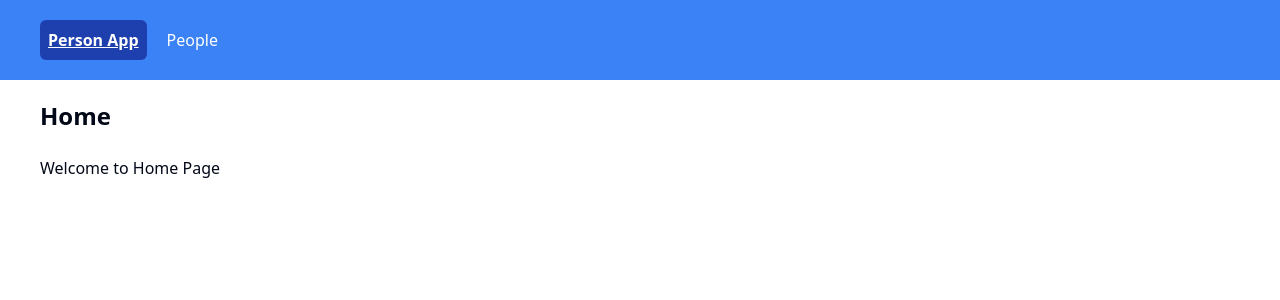
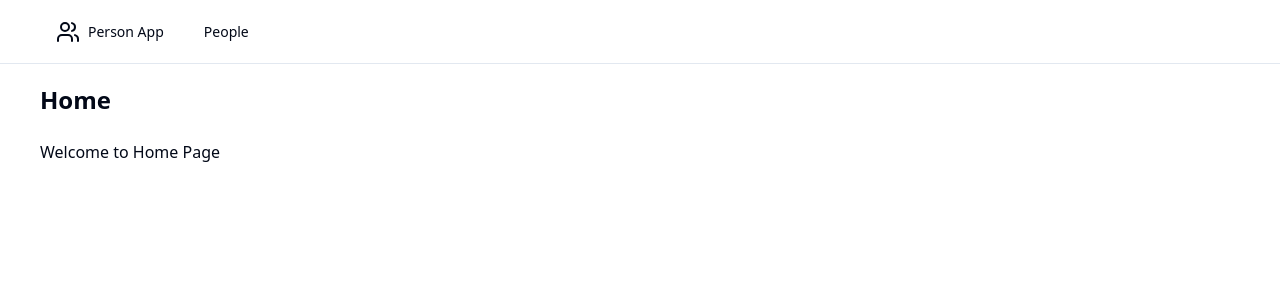
Before and after one commit to vincenth19/next-15-rc-sandbox, a Next.js app: page / in a window 1280 px wide. Shown: the top 300 px of the page. Built offline with nearby package versions, Linux system fonts and the light colour scheme.

Commit message:
feat: shadcn navbar

```diff
--- a/package.json
+++ b/package.json
@@ -15,6 +15,7 @@
     "@radix-ui/react-alert-dialog": "^1.1.1",
     "@radix-ui/react-dialog": "^1.1.1",
     "@radix-ui/react-label": "^2.1.0",
+    "@radix-ui/react-navigation-menu": "^1.2.0",
     "@radix-ui/react-popover": "^1.1.1",
     "@radix-ui/react-slot": "^1.1.0",
     "@radix-ui/react-toast": "^1.2.1",
--- a/src/app/layout.tsx
+++ b/src/app/layout.tsx
@@ -29,11 +29,7 @@
       <body
         className={`${geistSans.variable} ${geistMono.variable} flex flex-col min-h-dvh`}
       >
-        <div className="bg-blue-500 h-17">
-          <div className="max-w-screen-2xl m-auto">
-            <Navbar />
-          </div>
-        </div>
+        <Navbar />
         <div className="flex-1 max-w-screen-2xl min-h-full overflow-y-auto">
           {children}
         </div>
--- a/src/components/main-nav.tsx
+++ b/src/components/main-nav.tsx
@@ -1,7 +1,12 @@
-"use client";
-
-import { usePathname } from "next/navigation";
 import Link from "next/link";
+import {
+  NavigationMenu,
+  NavigationMenuItem,
+  NavigationMenuLink,
+  NavigationMenuList,
+  navigationMenuTriggerStyle,
+} from "./ui/navigation-menu";
+import { LucideUsers } from "lucide-react";
 
 const MENUS = [
   {
@@ -15,22 +20,36 @@
 ];
 
 const Navbar = () => {
-  const pathname = usePathname();
   return (
-    <div className="flex w-full px-10 py-5 gap-5 items-center h-[5rem]">
+    <div className="h-[4rem] border-b border-b-slate-200 border-solid">
+      <div className="max-w-screen-2xl m-auto">
+        <div className="flex w-full px-10 py-5 gap-5 items-center h-[4rem]">
+          <NavigationMenu>
+            <NavigationMenuList>
               {MENUS.map((menu, idx) => {
                 return (
+                  <NavigationMenuItem>
                     <Link
                       href={menu.href}
                       key={menu.href}
-            className={`${
-              idx === 0 ? "font-bold bg-blue-800 rounded-md p-2" : ""
-            } ${pathname === menu.href ? "underline" : ""} text-white`}
+                      className={"text-white"}
+                      legacyBehavior
+                      passHref
                     >
+                      <NavigationMenuLink
+                        className={navigationMenuTriggerStyle()}
+                      >
+                        {idx === 0 ? <LucideUsers className="mr-2" /> : null}
                         {menu.label}
+                      </NavigationMenuLink>
                     </Link>
+                  </NavigationMenuItem>
                 );
               })}
+            </NavigationMenuList>
+          </NavigationMenu>
+        </div>
+      </div>
     </div>
   );
 };
--- /dev/null
+++ b/src/components/ui/navigation-menu.tsx
@@ -0,0 +1,128 @@
+import * as React from "react";
+import * as NavigationMenuPrimitive from "@radix-ui/react-navigation-menu";
+import { cva } from "class-variance-authority";
+import { ChevronDown } from "lucide-react";
+
+import { cn } from "@/lib/utils";
+
+const NavigationMenu = React.forwardRef<
+  React.ElementRef<typeof NavigationMenuPrimitive.Root>,
+  React.ComponentPropsWithoutRef<typeof NavigationMenuPrimitive.Root>
+>(({ className, children, ...props }, ref) => (
+  <NavigationMenuPrimitive.Root
+    ref={ref}
+    className={cn(
+      "relative z-10 flex max-w-max flex-1 items-center justify-center",
+      className
+    )}
+    {...props}
+  >
+    {children}
+    <NavigationMenuViewport />
+  </NavigationMenuPrimitive.Root>
+));
+NavigationMenu.displayName = NavigationMenuPrimitive.Root.displayName;
+
+const NavigationMenuList = React.forwardRef<
+  React.ElementRef<typeof NavigationMenuPrimitive.List>,
+  React.ComponentPropsWithoutRef<typeof NavigationMenuPrimitive.List>
+>(({ className, ...props }, ref) => (
+  <NavigationMenuPrimitive.List
+    ref={ref}
+    className={cn(
+      "group flex flex-1 list-none items-center justify-center space-x-2",
+      className
+    )}
+    {...props}
+  />
+));
+NavigationMenuList.displayName = NavigationMenuPrimitive.List.displayName;
+
+const NavigationMenuItem = NavigationMenuPrimitive.Item;
+
+const navigationMenuTriggerStyle = cva(
+  "group inline-flex h-10 w-max items-center justify-center rounded-md bg-background px-4 py-2 text-sm font-medium transition-colors hover:bg-accent hover:text-accent-foreground focus:bg-accent focus:text-accent-foreground focus:outline-none disabled:pointer-events-none disabled:opacity-50 data-[active]:bg-accent/50 data-[state=open]:bg-accent/50"
+);
+
+const NavigationMenuTrigger = React.forwardRef<
+  React.ElementRef<typeof NavigationMenuPrimitive.Trigger>,
+  React.ComponentPropsWithoutRef<typeof NavigationMenuPrimitive.Trigger>
+>(({ className, children, ...props }, ref) => (
+  <NavigationMenuPrimitive.Trigger
+    ref={ref}
+    className={cn(navigationMenuTriggerStyle(), "group", className)}
+    {...props}
+  >
+    {children}{" "}
+    <ChevronDown
+      className="relative top-[1px] ml-1 h-3 w-3 transition duration-200 group-data-[state=open]:rotate-180"
+      aria-hidden="true"
+    />
+  </NavigationMenuPrimitive.Trigger>
+));
+NavigationMenuTrigger.displayName = NavigationMenuPrimitive.Trigger.displayName;
+
+const NavigationMenuContent = React.forwardRef<
+  React.ElementRef<typeof NavigationMenuPrimitive.Content>,
+  React.ComponentPropsWithoutRef<typeof NavigationMenuPrimitive.Content>
+>(({ className, ...props }, ref) => (
+  <NavigationMenuPrimitive.Content
+    ref={ref}
+    className={cn(
+      "left-0 top-0 w-full data-[motion^=from-]:animate-in data-[motion^=to-]:animate-out data-[motion^=from-]:fade-in data-[motion^=to-]:fade-out data-[motion=from-end]:slide-in-from-right-52 data-[motion=from-start]:slide-in-from-left-52 data-[motion=to-end]:slide-out-to-right-52 data-[motion=to-start]:slide-out-to-left-52 md:absolute md:w-auto ",
+      className
+    )}
+    {...props}
+  />
+));
+NavigationMenuContent.displayName = NavigationMenuPrimitive.Content.displayName;
+
+const NavigationMenuLink = NavigationMenuPrimitive.Link;
+
+const NavigationMenuViewport = React.forwardRef<
+  React.ElementRef<typeof NavigationMenuPrimitive.Viewport>,
+  React.ComponentPropsWithoutRef<typeof NavigationMenuPrimitive.Viewport>
+>(({ className, ...props }, ref) => (
+  <div className={cn("absolute left-0 top-full flex justify-center")}>
+    <NavigationMenuPrimitive.Viewport
+      className={cn(
+        "origin-top-center relative mt-1.5 h-[var(--radix-navigation-menu-viewport-height)] w-full overflow-hidden rounded-md border bg-popover text-popover-foreground shadow-lg data-[state=open]:animate-in data-[state=closed]:animate-out data-[state=closed]:zoom-out-95 data-[state=open]:zoom-in-90 md:w-[var(--radix-navigation-menu-viewport-width)]",
+        className
+      )}
+      ref={ref}
+      {...props}
+    />
+  </div>
+));
+NavigationMenuViewport.displayName =
+  NavigationMenuPrimitive.Viewport.displayName;
+
+const NavigationMenuIndicator = React.forwardRef<
+  React.ElementRef<typeof NavigationMenuPrimitive.Indicator>,
+  React.ComponentPropsWithoutRef<typeof NavigationMenuPrimitive.Indicator>
+>(({ className, ...props }, ref) => (
+  <NavigationMenuPrimitive.Indicator
+    ref={ref}
+    className={cn(
+      "top-full z-[1] flex h-1.5 items-end justify-center overflow-hidden data-[state=visible]:animate-in data-[state=hidden]:animate-out data-[state=hidden]:fade-out data-[state=visible]:fade-in",
+      className
+    )}
+    {...props}
+  >
+    <div className="relative top-[60%] h-2 w-2 rotate-45 rounded-tl-sm bg-border shadow-md" />
+  </NavigationMenuPrimitive.Indicator>
+));
+NavigationMenuIndicator.displayName =
+  NavigationMenuPrimitive.Indicator.displayName;
+
+export {
+  navigationMenuTriggerStyle,
+  NavigationMenu,
+  NavigationMenuList,
+  NavigationMenuItem,
+  NavigationMenuContent,
+  NavigationMenuTrigger,
+  NavigationMenuLink,
+  NavigationMenuIndicator,
+  NavigationMenuViewport,
+};
```
Also changed, not shown: 1 other file (tests, documents, lock files or other folders). Lines whose indentation alone changed are shown as unchanged.
